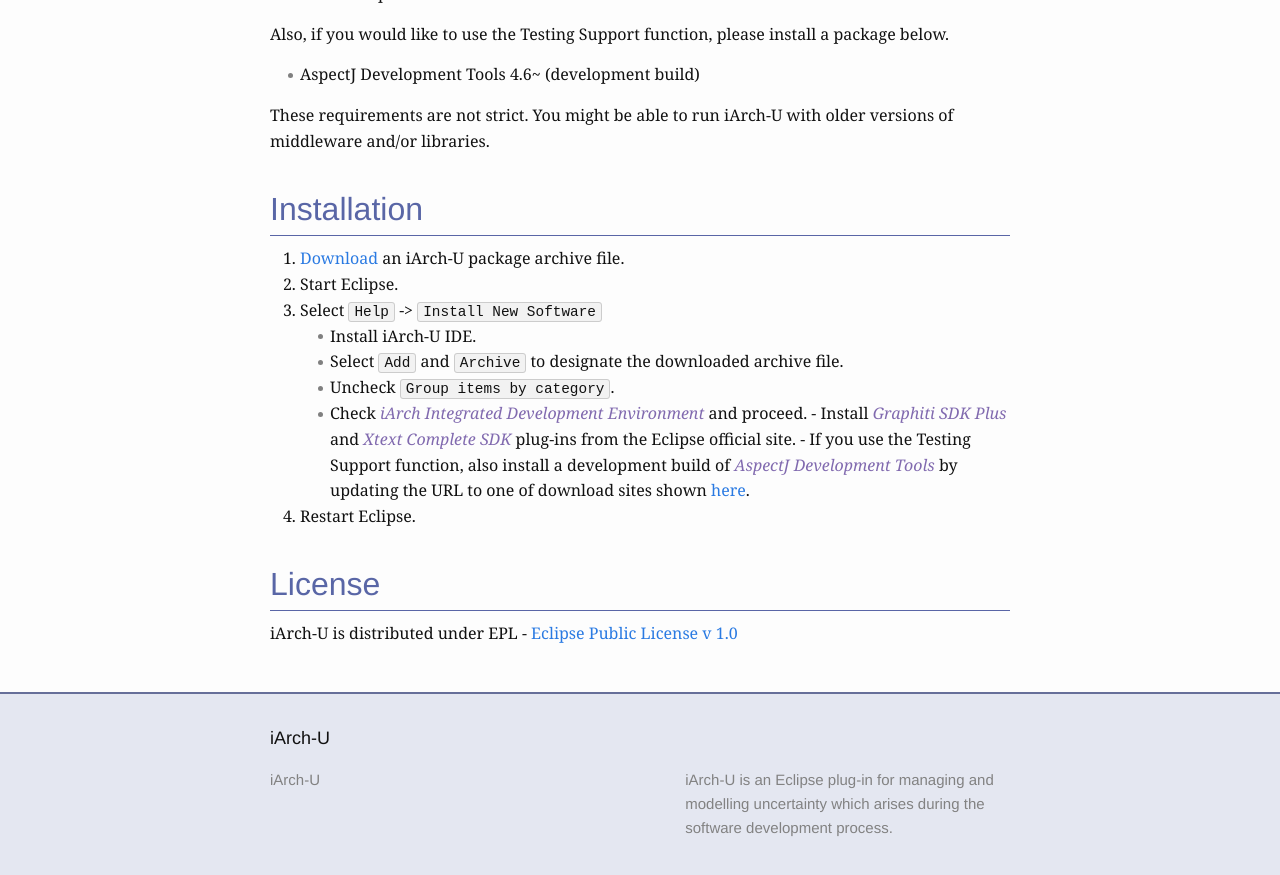
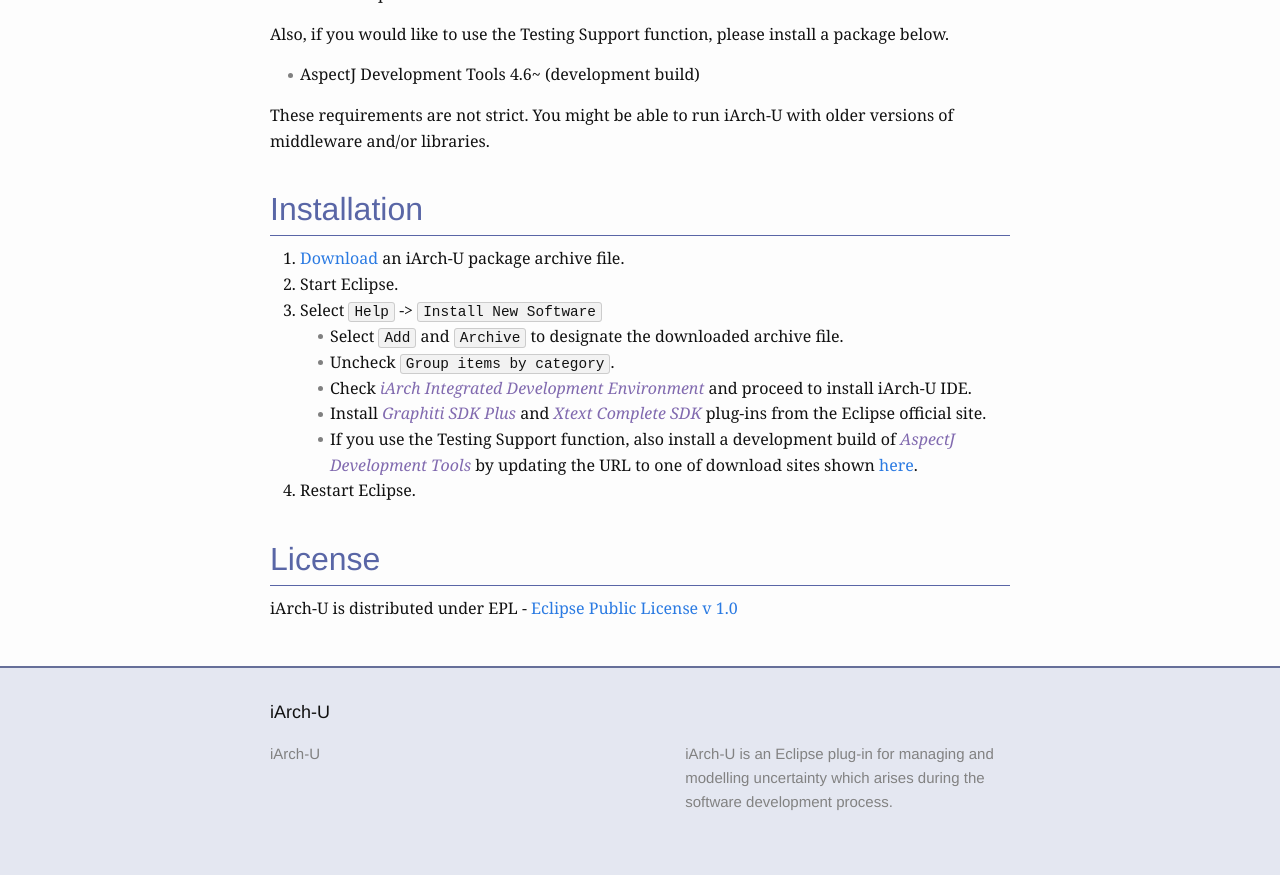
Before and after one commit to posl/iArch, a Jekyll site: the page built from index.md, in a window 1280 px wide and 900 px high, scrolled down 1772 px. Shown: the top 875 px of the window. Built offline with Jekyll 4.4.1, drawn with Linux system fonts in a browser that asks for light colours.

Commit message:
Changed indentation.

```diff
--- a/index.md
+++ b/index.md
@@ -51,10 +51,9 @@
 1. [Download](https://github.com/posl/iArch/releases) an iArch-U package archive file.
 1. Start Eclipse.
 1. Select `Help` -> `Install New Software`
-  - Install iArch-U IDE.
-    - Select `Add` and `Archive` to designate the downloaded archive file.
-    - Uncheck `Group items by category`.
-    - Check _iArch Integrated Development Environment_ and proceed.
+  - Select `Add` and `Archive` to designate the downloaded archive file.
+  - Uncheck `Group items by category`.
+  - Check _iArch Integrated Development Environment_ and proceed to install iArch-U IDE.
   - Install _Graphiti SDK Plus_ and _Xtext Complete SDK_ plug-ins from the Eclipse official site.
   - If you use the Testing Support function, also install a development build of _AspectJ Development Tools_ by updating the URL to one of download sites shown [here](https://eclipse.org/ajdt/downloads/).
 1. Restart Eclipse.
```
